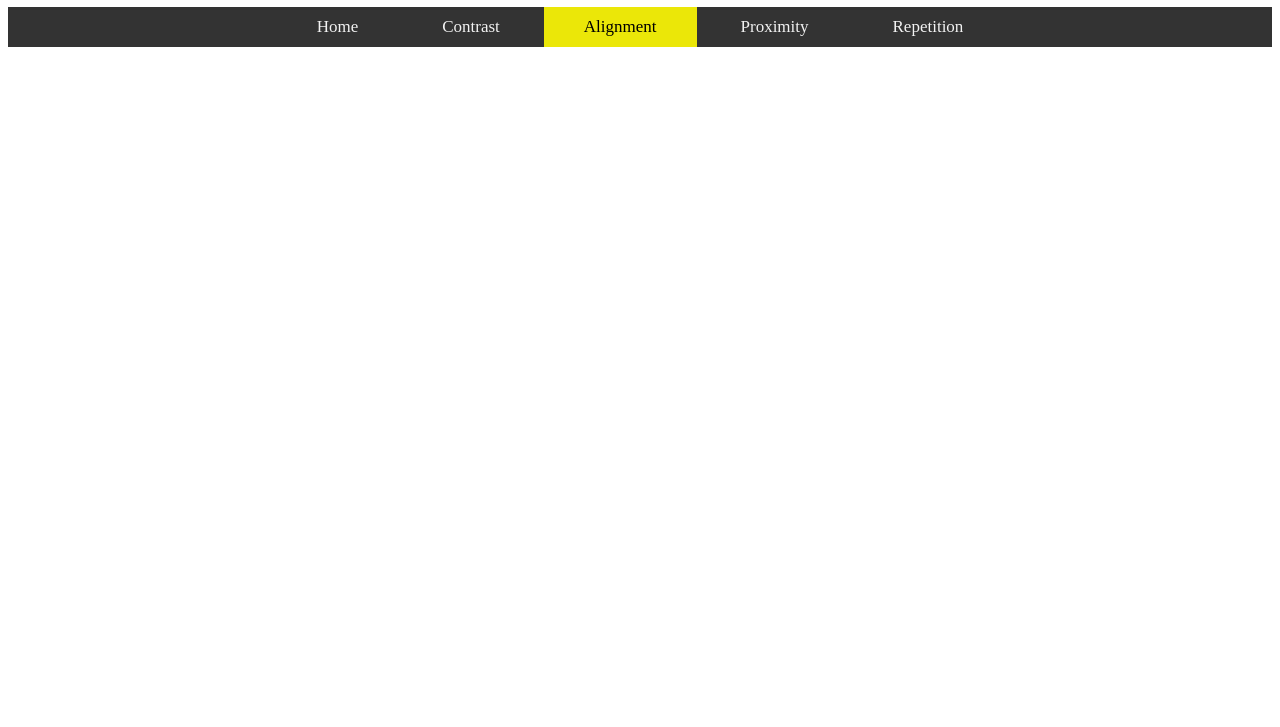
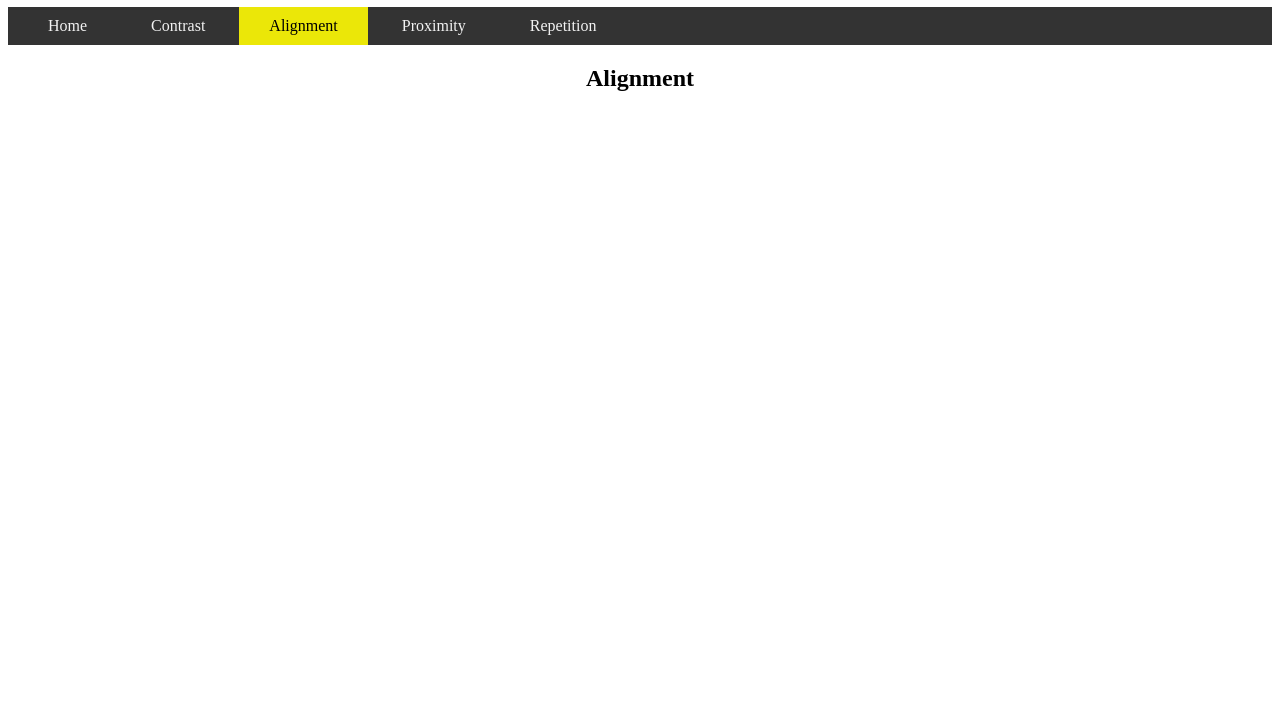
Before and after one commit to Viry1048/designelements, a plain HTML site: page Alignment.html in a window 1280 px wide. Shown: the part 73-800 px from the top of the page. Drawn offline with Linux system fonts and the light colour scheme; files that its build step writes are made by us from their sources.

Commit message:
Update Alignment.html

```diff
--- a/Alignment.html
+++ b/Alignment.html
@@ -1,22 +1,22 @@
-<!doctype html>
-<html>
-<head>
-<meta charset="UTF-8">
-<title>Alignment</title>
-<link href="style.css" rel="stylesheet" type="text/css">
+<!DOCTYPE html>
+<html lang="en">
+  <head>
+    <meta charset="UTF-8" />
+    <meta name="viewport" content="width=device-width, initial-scale=1.0" />
+    <meta http-equiv="X-UA-Compatible" content="ie=edge" />
+    <title>Design Elements</title>
+    <link rel="stylesheet" href="newstyle.css" />
+  </head>
 
-</head>
- <h1>4 Types of Design Elements</h1>
+  <h1>4 Types of Design Elements</h1>
 
- <div class="topnav">
-      <a  href="index.html">Home</a>
-      <a href="contrast.html">Contrast</a>
-      <a class="active" href="Alignment.html">Alignment</a>
-      <a href="">Proximity</a>
-	  <a href="">Repetition</a>
-    </div>
+  <div class="topnav">
+    <a href="index.html">Home</a>
+    <a href="contrast.html">Contrast</a>
+    <a class="active" href="alignment.html">Alignment</a>
+    <a href="proximity.html">Proximity</a>
+    <a href="repetition.html">Repetition</a>
+  </div>
 
-
-<body>
-</body>
+  <h2>Alignment</h2>
 </html>
```
